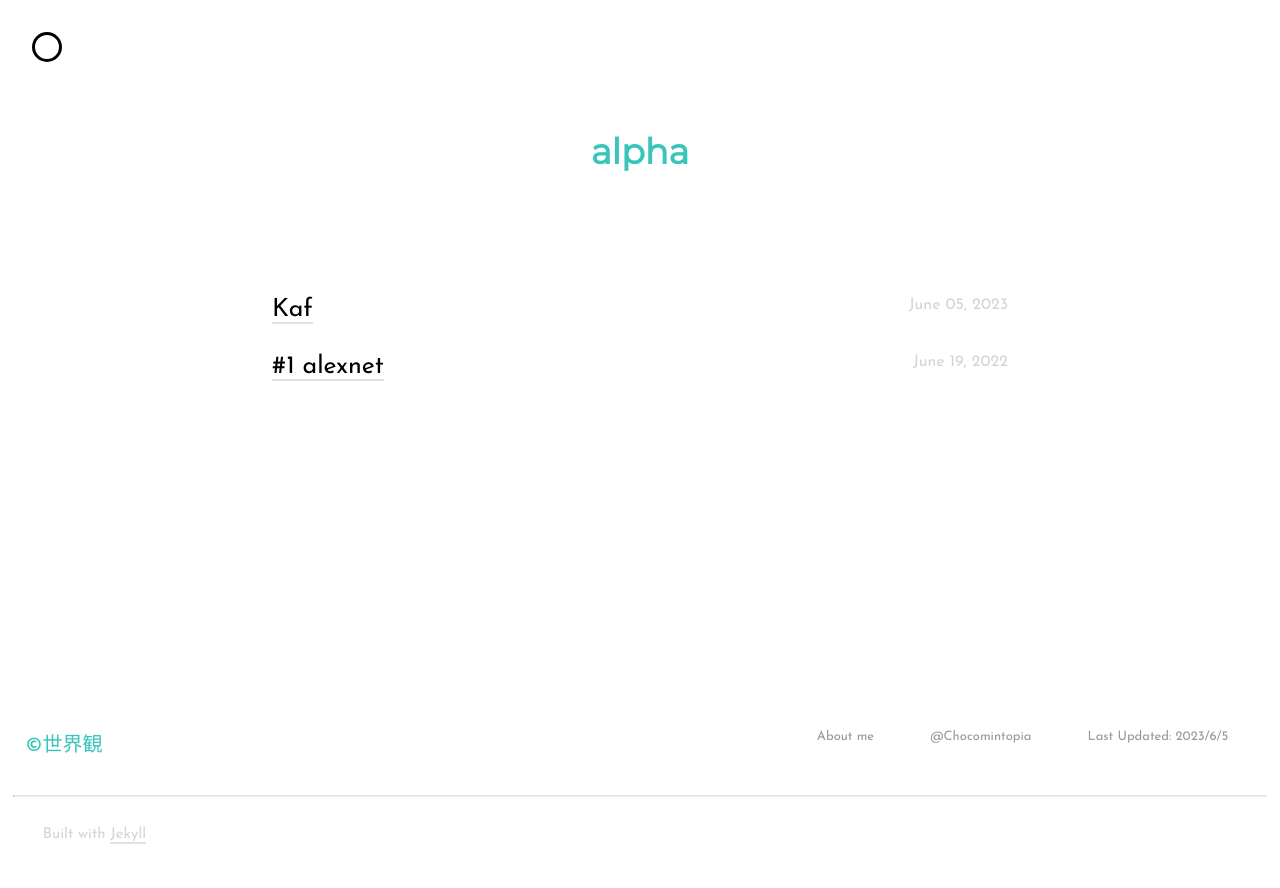
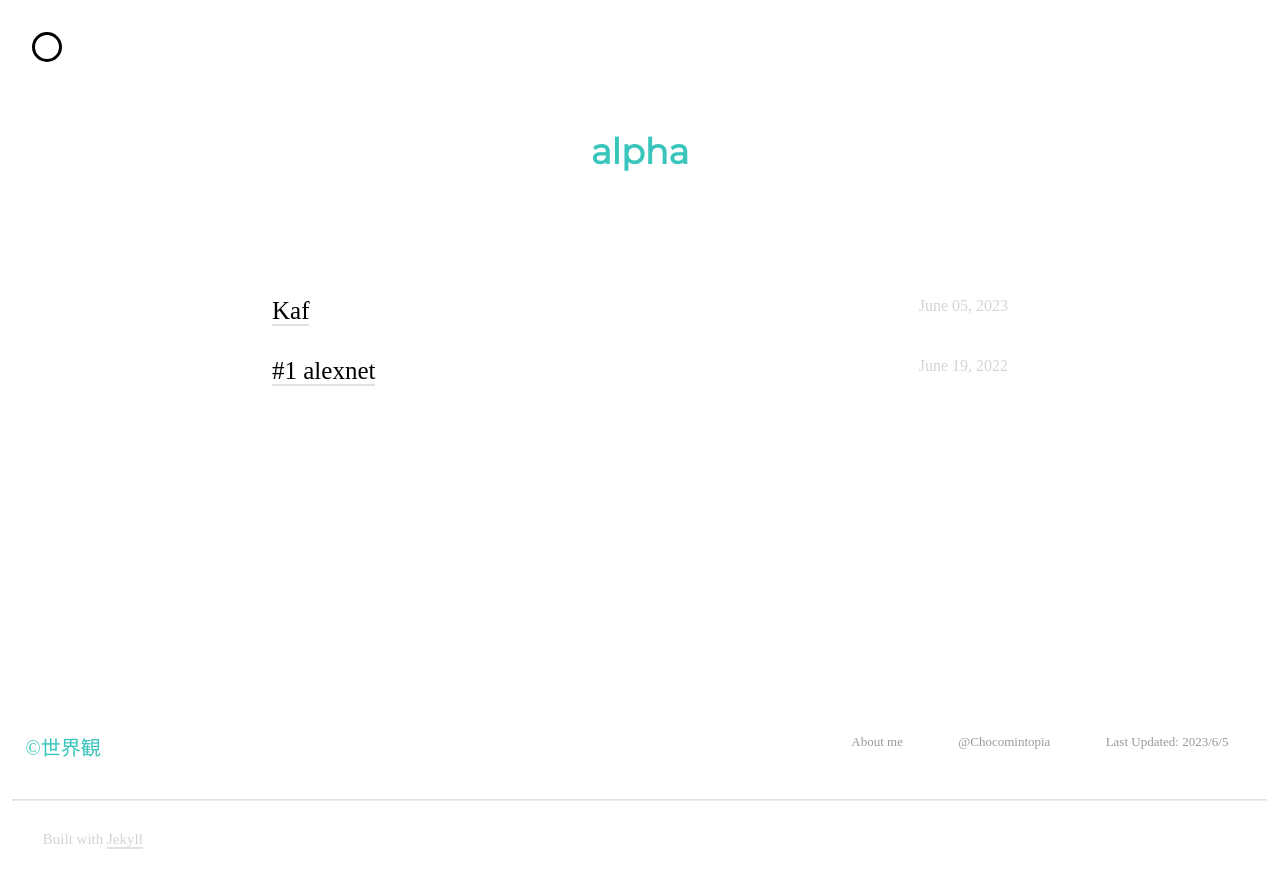
Before and after one commit to Chocomintopia/Chocomintopia.Github.io, a Jekyll site: the page built from index.html, in a window 1280 px wide. Shown: the top 888 px of the page. Built offline with Jekyll 4.4.1, drawn with Linux system fonts in a browser that asks for light colours; nearby versions of some CDN libraries; some web fonts are replaced; a script that is not in the unit is left out; the list of posts is cut into pages by our own code.

Commit message:
Update _vars.scss

```diff
--- a/_sass/_vars.scss
+++ b/_sass/_vars.scss
@@ -1,18 +1,18 @@
 @font-face{
-    font-family: 'FZFWZhuZiMinchoR';
+    font-family: 'FZFWZhuZiAOldMinchoR';
     src: url("../fonts/FZFWZhuZiAOldMinchoR.woff2") format("woff2")
 }
 
 @font-face {
     font-family: 'Josefin Sans';
     src: local(''),
-         url('../fonts/josefin-sans-v15-latin-regular.woff2') format('woff2'),
-         url('../fonts/josefin-sans-v15-latin-regular.woff') format('woff');
+         url('../fonts/josefin-sans-v15-latin-400.woff2') format('woff2'),
+         url('../fonts/josefin-sans-v15-latin-400.woff') format('woff');
   }
 
 // Font stacks
 $font-stack-one: 'ubuntu';
-$font-stack-two: 'Josefin Sans', 'FZFWZhuZiMinchoR';
+$font-stack-two: 'Josefin Sans', 'FZFWZhuZiAOldMinchoR';
 $font-stack-three: 'Montserrat';
 $code-font: 'consolas', 'Menlo', 'Roboto Mono', 'Roboto';
 
```
